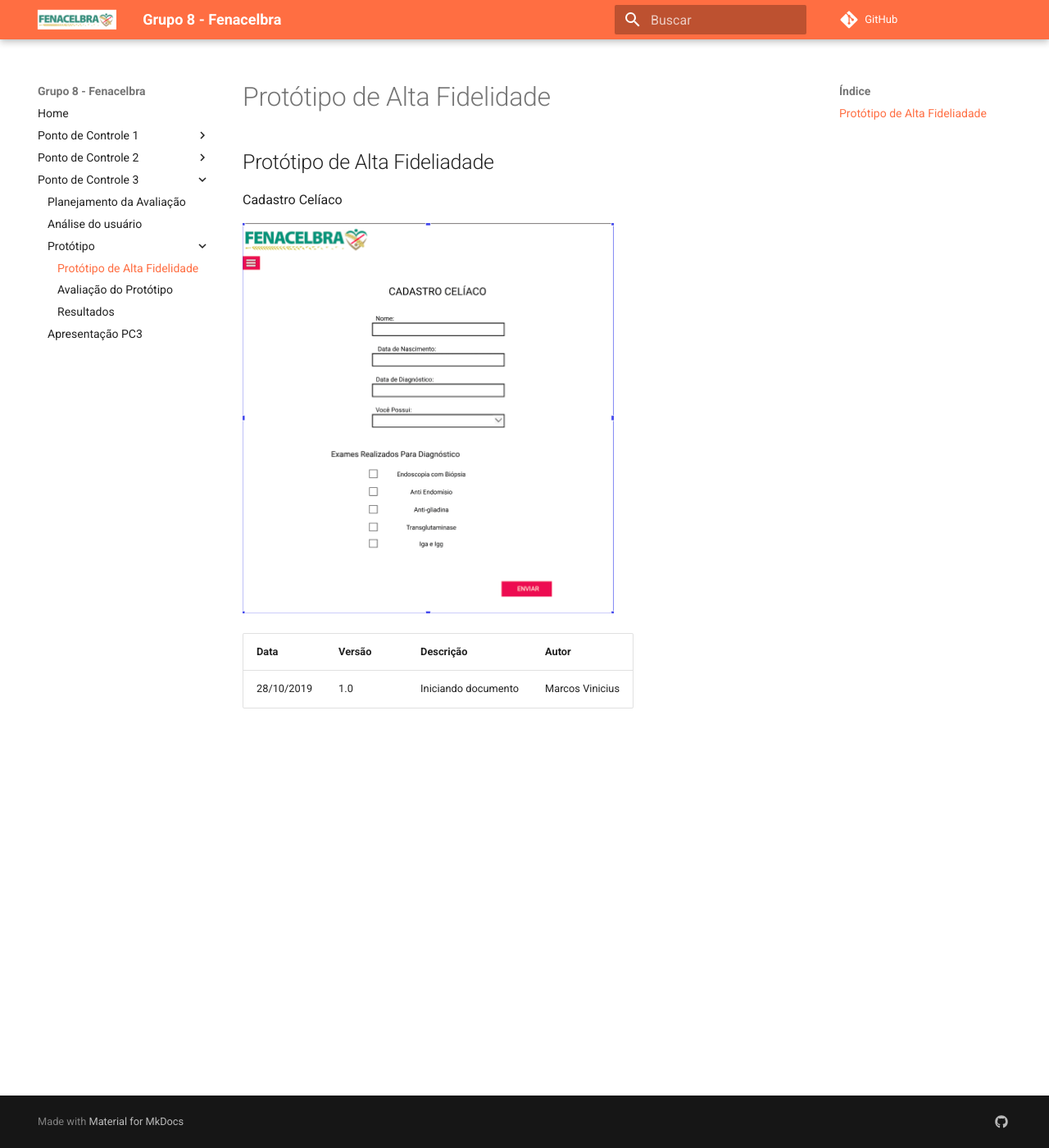
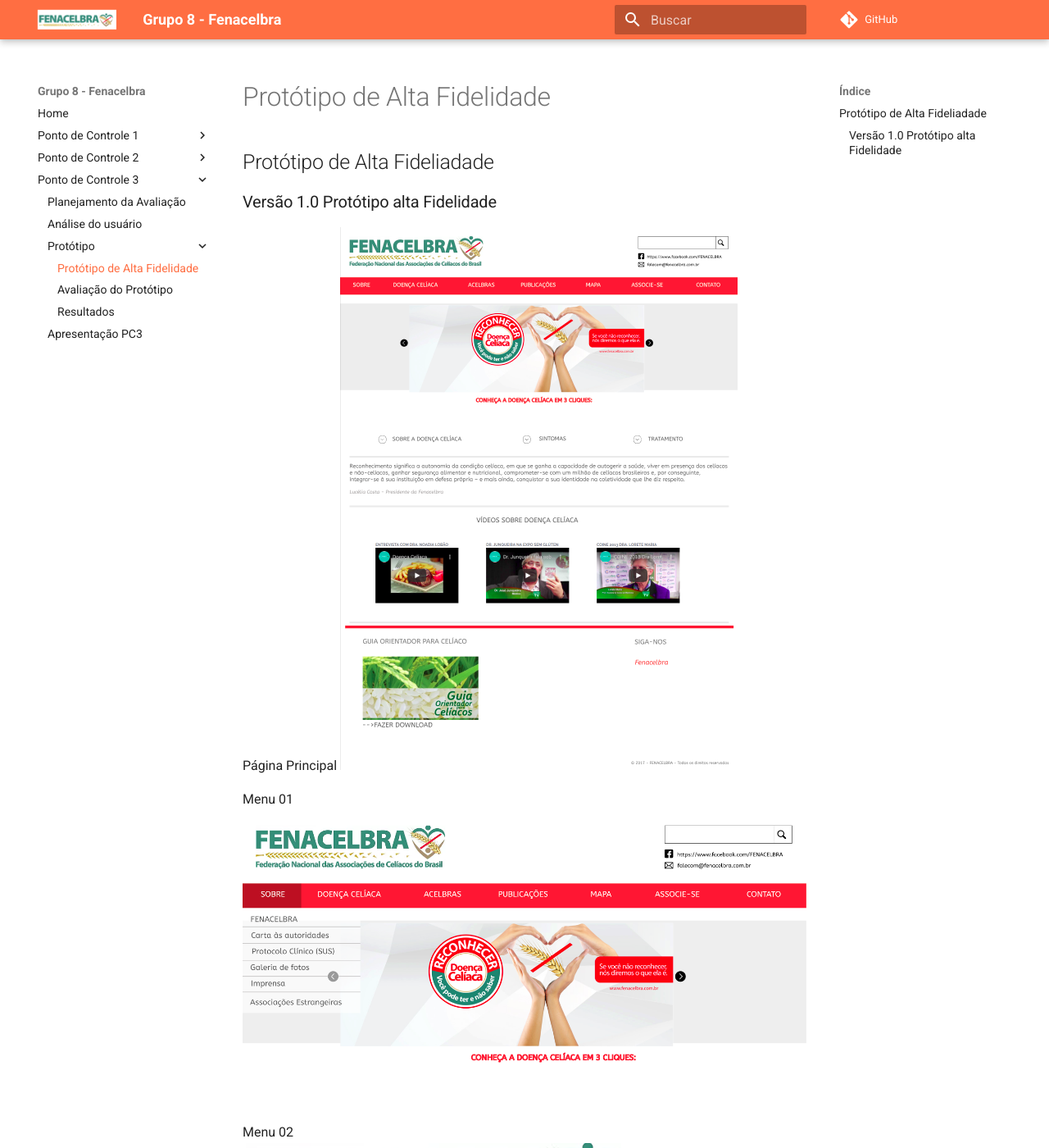
Before and after one commit to Interacao-Humano-Computador/2019.2-FENALCEBRA, an MkDocs documentation site: the page built from docs/ponto_de_controle_3/prototipo_de_alta_fidelidade.md, in a window 1280 px wide and 1400 px high. Shown: the whole window at 82% size. Built offline with MkDocs 1.6.1 and Material for MkDocs 9.7.7, drawn with Linux system fonts in a browser that asks for light colours; comment, search, counter and statistics services are not loaded; some of the changed text lies outside the part shown.

Commit message:
Adicionando imagens em PA

```diff
--- a/docs/ponto_de_controle_3/prototipo_de_alta_fidelidade.md
+++ b/docs/ponto_de_controle_3/prototipo_de_alta_fidelidade.md
@@ -1,12 +1,31 @@
 ## Protótipo de Alta Fideliadade
 
 
-Cadastro Celíaco
+### Versão 1.0 Protótipo alta Fidelidade
 
-![Maria.](../assets/img/prototipoalta.png)
+Página Principal
+![Página Principal](../assets/img/01PA.png)
+
+Menu 01
+<br>
+![Página Principal](../assets/img/02PA.png)
+
+Menu 02
+<br>
+![Página Principal](../assets/img/03PA.png)
+
+Informativo 01
+<br>
+![Página Principal](../assets/img/04PA.png)
+
+Informativo 02
+<br>
+
+![Página Principal](../assets/img/05PA.png)
 
 
 
 | Data       | Versão | Descrição                              | Autor             |
 | :--------- | :----- | :------------------------------------- | :---------------- |
 | 28/10/2019 | 1.0    | Iniciando documento                    | Marcos Vinicius |
+| 28/10/2019 | 2.0    | Imagens Protótipo alta                    | Marcos Vinicius |
```
Also changed, not shown: docs/ponto_de_controle_3/resultado_avaliacao.md (+2 -0 lines), docs/assets/img/01PA.png (added), docs/assets/img/02PA.png (added), docs/assets/img/03PA.png (added), docs/assets/img/04PA.png (added), docs/assets/img/05PA.png (added), docs/assets/img/Screenshot from 2019-11-19 08-16-01 (another copy).png (added), docs/assets/img/Screenshot from 2019-11-19 08-16-01 (copy).png (added), docs/assets/img/Screenshot from 2019-11-19 08-16-46 (another copy).png (added), docs/assets/img/Screenshot from 2019-11-19 08-16-46 (copy).png (added), docs/assets/img/Screenshot from 2019-11-19 08-17-29 (another copy).png (added), docs/assets/img/Screenshot from 2019-11-19 08-17-29 (copy).png (added), docs/assets/img/Screenshot from 2019-11-19 08-18-46 (another copy).png (added), docs/assets/img/Screenshot from 2019-11-19 08-18-46 (copy).png (added), 1 more files.
